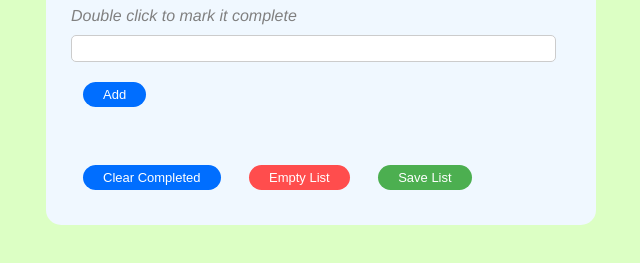
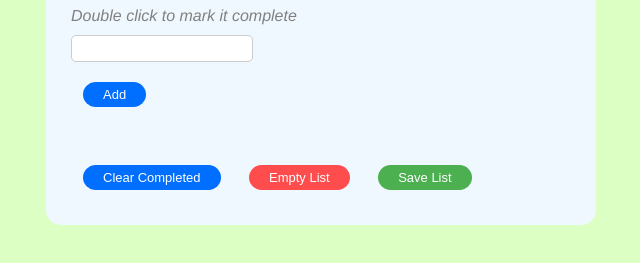
Before and after one commit to Reyhanas/ToDoList, a plain HTML site: page index.html in a window 1280 px wide. Shown: the part 115-378 px from the top of the page, without its empty margins (162-802 px from the left). Drawn offline with Linux system fonts and the light colour scheme.

Commit message:
style.css

```diff
--- a/style.css
+++ b/style.css
@@ -99,6 +99,10 @@ body {
     .todo-wrapper p {
         font-size: 1em;
     }
+
+    #todo-entry-box {
+        width: 90%; /* Lebih kecil untuk tablet */
+    }
 }
 
 /* Aturan untuk tablet */
```
